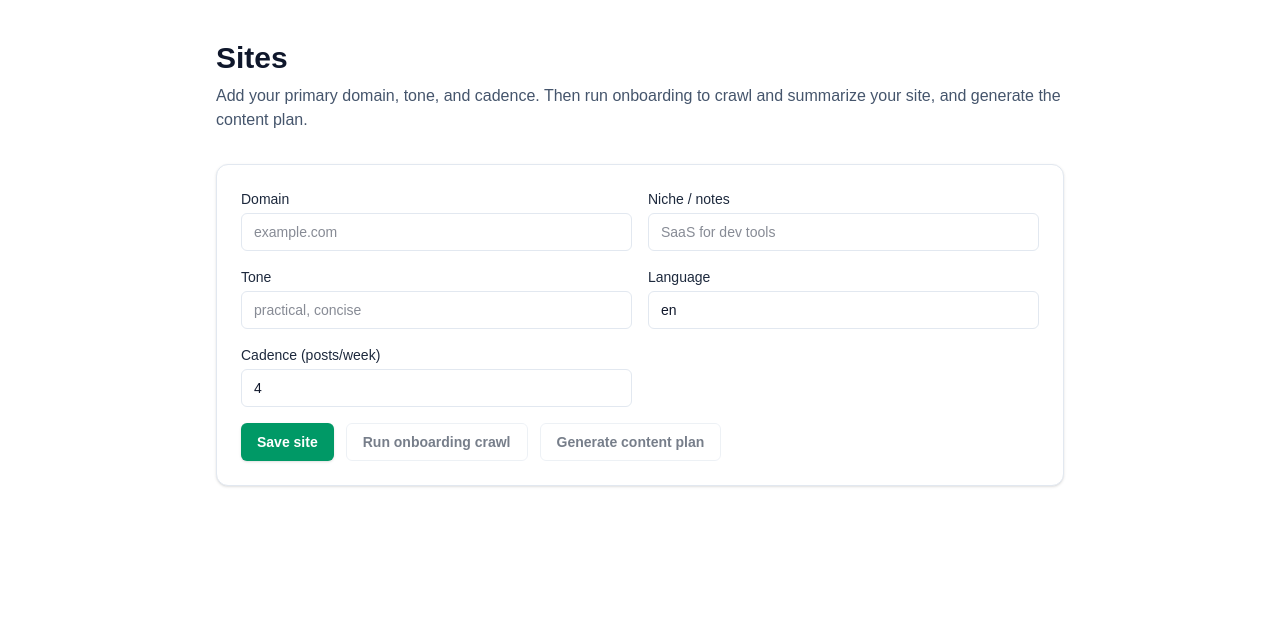
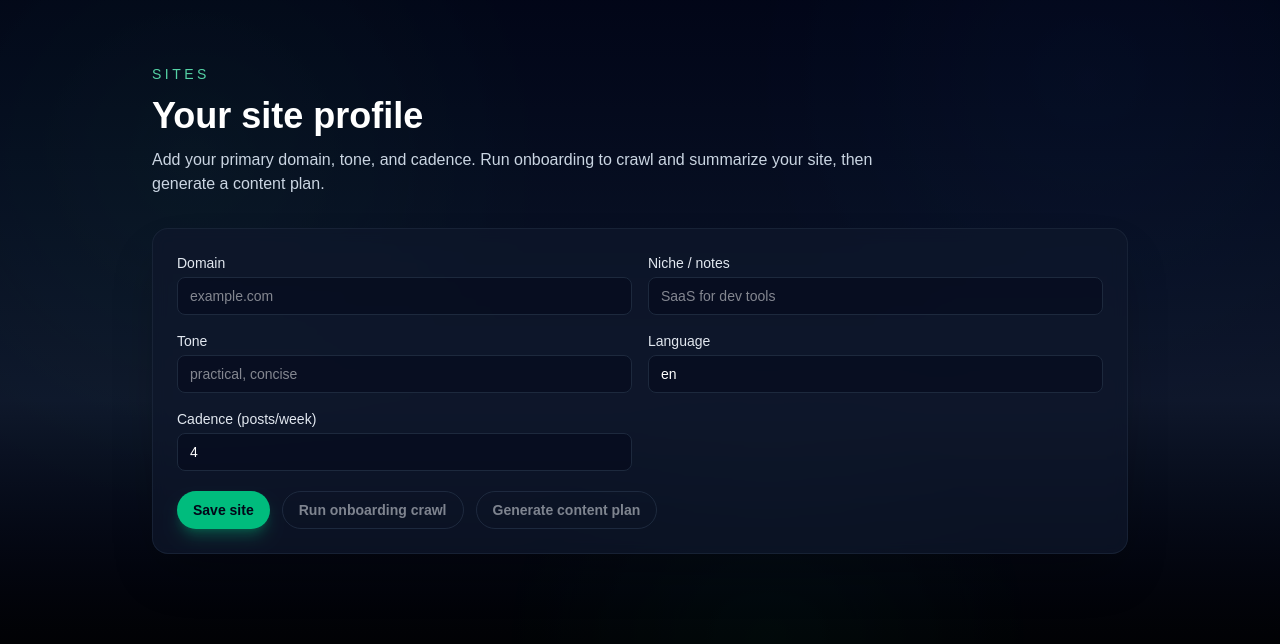
Before and after one commit to iamheisenburger/SEOSentinel, a Next.js app: page /sites in a window 1280 px wide. Shown: the top 644 px of the page. Built offline with nearby package versions, Linux system fonts and the light colour scheme; no server answers.

Commit message:
Style Sites page to match new theme

```diff
--- a/src/app/sites/page.tsx
+++ b/src/app/sites/page.tsx
@@ -76,21 +76,26 @@ export default function SitesPage() {
   };
 
   return (
-    <main className="mx-auto flex min-h-screen max-w-4xl flex-col gap-8 px-6 py-10">
-      <div className="flex flex-col gap-2">
-        <h1 className="text-3xl font-semibold text-slate-900">Sites</h1>
-        <p className="text-slate-600">
-          Add your primary domain, tone, and cadence. Then run onboarding to
-          crawl and summarize your site, and generate the content plan.
+    <main className="relative min-h-screen overflow-hidden bg-gradient-to-b from-slate-950 via-slate-900 to-black text-white">
+      <div className="pointer-events-none absolute inset-0 opacity-25 [background:radial-gradient(circle_at_15%_20%,rgba(74,222,128,0.18),transparent_30%),radial-gradient(circle_at_85%_10%,rgba(59,130,246,0.15),transparent_28%),radial-gradient(circle_at_60%_80%,rgba(16,185,129,0.16),transparent_28%)]" />
+      <div className="relative mx-auto flex min-h-screen max-w-5xl flex-col gap-8 px-6 py-16">
+        <div className="flex flex-col gap-3">
+          <p className="text-sm uppercase tracking-[0.25em] text-emerald-300/90">
+            Sites
+          </p>
+          <h1 className="text-3xl font-semibold sm:text-4xl text-white">Your site profile</h1>
+          <p className="max-w-3xl text-base text-slate-300">
+            Add your primary domain, tone, and cadence. Run onboarding to crawl and
+            summarize your site, then generate a content plan.
           </p>
         </div>
 
-      <div className="rounded-xl border border-slate-200 bg-white p-6 shadow-sm">
+        <div className="rounded-2xl border border-slate-800/70 bg-slate-900/70 p-6 shadow-2xl shadow-black/30 backdrop-blur">
           <div className="grid gap-4 sm:grid-cols-2">
-          <label className="flex flex-col gap-1 text-sm font-medium text-slate-800">
+            <label className="flex flex-col gap-1 text-sm font-medium text-slate-200">
               Domain
               <input
-              className="rounded-md border border-slate-200 px-3 py-2 text-slate-900 outline-none focus:border-emerald-400 focus:ring-1 focus:ring-emerald-200"
+                className="rounded-lg border border-slate-800 bg-slate-950/50 px-3 py-2 text-white outline-none transition focus:border-emerald-400 focus:ring-1 focus:ring-emerald-400/50"
                 placeholder="example.com"
                 value={form.domain}
                 onChange={(e) =>
@@ -98,10 +103,10 @@ export default function SitesPage() {
                 }
               />
             </label>
-          <label className="flex flex-col gap-1 text-sm font-medium text-slate-800">
+            <label className="flex flex-col gap-1 text-sm font-medium text-slate-200">
               Niche / notes
               <input
-              className="rounded-md border border-slate-200 px-3 py-2 text-slate-900 outline-none focus:border-emerald-400 focus:ring-1 focus:ring-emerald-200"
+                className="rounded-lg border border-slate-800 bg-slate-950/50 px-3 py-2 text-white outline-none transition focus:border-emerald-400 focus:ring-1 focus:ring-emerald-400/50"
                 placeholder="SaaS for dev tools"
                 value={form.niche}
                 onChange={(e) =>
@@ -109,10 +114,10 @@ export default function SitesPage() {
                 }
               />
             </label>
-          <label className="flex flex-col gap-1 text-sm font-medium text-slate-800">
+            <label className="flex flex-col gap-1 text-sm font-medium text-slate-200">
               Tone
               <input
-              className="rounded-md border border-slate-200 px-3 py-2 text-slate-900 outline-none focus:border-emerald-400 focus:ring-1 focus:ring-emerald-200"
+                className="rounded-lg border border-slate-800 bg-slate-950/50 px-3 py-2 text-white outline-none transition focus:border-emerald-400 focus:ring-1 focus:ring-emerald-400/50"
                 placeholder="practical, concise"
                 value={form.tone}
                 onChange={(e) =>
@@ -120,10 +125,10 @@ export default function SitesPage() {
                 }
               />
             </label>
-          <label className="flex flex-col gap-1 text-sm font-medium text-slate-800">
+            <label className="flex flex-col gap-1 text-sm font-medium text-slate-200">
               Language
               <input
-              className="rounded-md border border-slate-200 px-3 py-2 text-slate-900 outline-none focus:border-emerald-400 focus:ring-1 focus:ring-emerald-200"
+                className="rounded-lg border border-slate-800 bg-slate-950/50 px-3 py-2 text-white outline-none transition focus:border-emerald-400 focus:ring-1 focus:ring-emerald-400/50"
                 placeholder="en"
                 value={form.language}
                 onChange={(e) =>
@@ -131,11 +136,11 @@ export default function SitesPage() {
                 }
               />
             </label>
-          <label className="flex flex-col gap-1 text-sm font-medium text-slate-800">
+            <label className="flex flex-col gap-1 text-sm font-medium text-slate-200">
               Cadence (posts/week)
               <input
                 type="number"
-              className="rounded-md border border-slate-200 px-3 py-2 text-slate-900 outline-none focus:border-emerald-400 focus:ring-1 focus:ring-emerald-200"
+                className="rounded-lg border border-slate-800 bg-slate-950/50 px-3 py-2 text-white outline-none transition focus:border-emerald-400 focus:ring-1 focus:ring-emerald-400/50"
                 value={form.cadencePerWeek}
                 onChange={(e) =>
                   setForm((f) => ({
@@ -147,59 +152,62 @@ export default function SitesPage() {
             </label>
           </div>
 
-        <div className="mt-4 flex flex-wrap gap-3">
+          <div className="mt-5 flex flex-wrap gap-3">
             <button
               onClick={handleSave}
               disabled={busy}
-            className="rounded-md bg-emerald-600 px-4 py-2 text-sm font-semibold text-white shadow-sm transition hover:bg-emerald-500 disabled:cursor-not-allowed disabled:bg-emerald-300"
+              className="rounded-full bg-emerald-500 px-4 py-2 text-sm font-semibold text-slate-950 shadow-lg shadow-emerald-500/30 transition hover:bg-emerald-400 disabled:cursor-not-allowed disabled:bg-emerald-300"
             >
               Save site
             </button>
             <button
               onClick={handleOnboard}
               disabled={!current || busy}
-            className="rounded-md border border-slate-200 px-4 py-2 text-sm font-semibold text-slate-800 transition hover:border-emerald-200 hover:bg-slate-50 disabled:cursor-not-allowed disabled:opacity-60"
+              className="rounded-full border border-slate-700 px-4 py-2 text-sm font-semibold text-slate-100 transition hover:border-emerald-400 hover:text-emerald-200 disabled:cursor-not-allowed disabled:opacity-50"
             >
               Run onboarding crawl
             </button>
             <button
               onClick={handlePlan}
               disabled={!current || busy}
-            className="rounded-md border border-slate-200 px-4 py-2 text-sm font-semibold text-slate-800 transition hover:border-emerald-200 hover:bg-slate-50 disabled:cursor-not-allowed disabled:opacity-60"
+              className="rounded-full border border-slate-700 px-4 py-2 text-sm font-semibold text-slate-100 transition hover:border-emerald-400 hover:text-emerald-200 disabled:cursor-not-allowed disabled:opacity-50"
             >
               Generate content plan
             </button>
           </div>
           {message && (
-          <p className="mt-3 text-sm text-slate-600">
+            <p className="mt-3 text-sm text-emerald-200/90">
               Status: <span className="font-semibold">{message}</span>
             </p>
           )}
         </div>
 
         {current && (
-        <div className="rounded-xl border border-slate-200 bg-white p-6 shadow-sm">
-          <h2 className="text-lg font-semibold text-slate-900">Current site</h2>
-          <dl className="mt-3 grid gap-2 text-sm text-slate-700 sm:grid-cols-2">
+          <div className="rounded-2xl border border-slate-800/70 bg-slate-900/70 p-6 shadow-2xl shadow-black/30 backdrop-blur">
+            <h2 className="text-lg font-semibold text-white">Current site</h2>
+            <dl className="mt-3 grid gap-3 text-sm text-slate-200 sm:grid-cols-2">
               <div>
-              <dt className="font-medium text-slate-800">Domain</dt>
-              <dd>{current.domain}</dd>
+                <dt className="font-medium text-slate-300">Domain</dt>
+                <dd className="text-slate-100">{current.domain}</dd>
               </div>
               <div>
-              <dt className="font-medium text-slate-800">Cadence</dt>
-              <dd>{current.cadencePerWeek ?? 4} posts/week</dd>
+                <dt className="font-medium text-slate-300">Cadence</dt>
+                <dd className="text-slate-100">
+                  {current.cadencePerWeek ?? 4} posts/week
+                </dd>
               </div>
               <div>
-              <dt className="font-medium text-slate-800">Niche</dt>
-              <dd>{current.niche ?? "—"}</dd>
+                <dt className="font-medium text-slate-300">Niche</dt>
+                <dd className="text-slate-100">{current.niche ?? "—"}</dd>
               </div>
               <div>
-              <dt className="font-medium text-slate-800">Tone</dt>
-              <dd>{current.tone ?? "—"}</dd>
+                <dt className="font-medium text-slate-300">Tone</dt>
+                <dd className="text-slate-100">{current.tone ?? "—"}</dd>
               </div>
             </dl>
           </div>
         )}
+      </div>
     </main>
   );
 }
```
Lines whose indentation alone changed are shown as unchanged.
